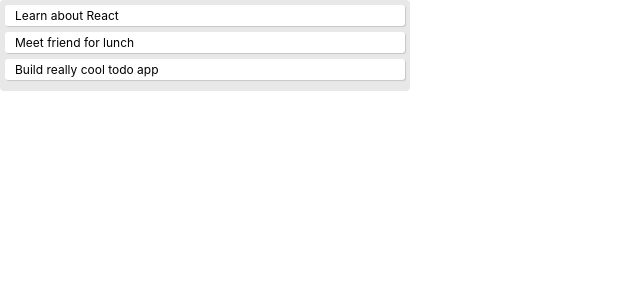
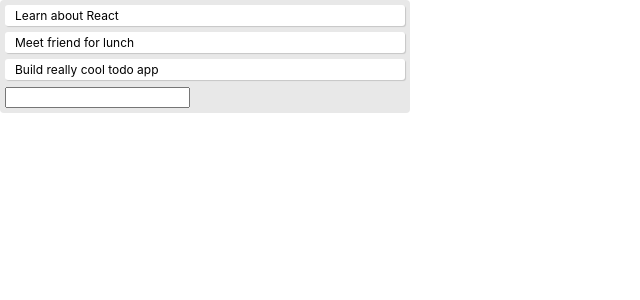
Before and after one commit to rickstylz01/reactToDo, a React (Create React App) app: page / in a window 1280 px wide. Shown: the top 300 px of the page, without its empty margins (0-640 px from the left). Built offline with nearby package versions, Linux system fonts and the light colour scheme.

Commit message:
add new TodoForm component inside main app component.  Create addTodo function to grab existing list and add new item and then display

```diff
--- a/src/App.js
+++ b/src/App.js
@@ -16,8 +16,19 @@
     e.preventDefault();
     if (!value) return;
     addTodo(value);
-    setVaue("");
+    setValue("");
   };
+
+  return(
+    <form onSubmit={handleSubmit}>
+      <input
+        type="text"
+        className="input"
+        value={value}
+        onChange={e => setValue(e.target.value)}
+      />
+    </form>
+  )
 }
 
 function App() {
@@ -26,6 +37,11 @@
     { text: "Meet friend for lunch" },
     { text: "Build really cool todo app" },
   ]);
+
+  const addTodo = text => {
+    const newTodos = [...todos, {text}];
+    setTodos(newTodos);
+  }
 
   return (
     <div className="App">
@@ -37,6 +53,7 @@
               todo={todo}
             />
           ))}
+          <TodoForm addTodo={addTodo} />
         </div>
     </div>
   );
```
